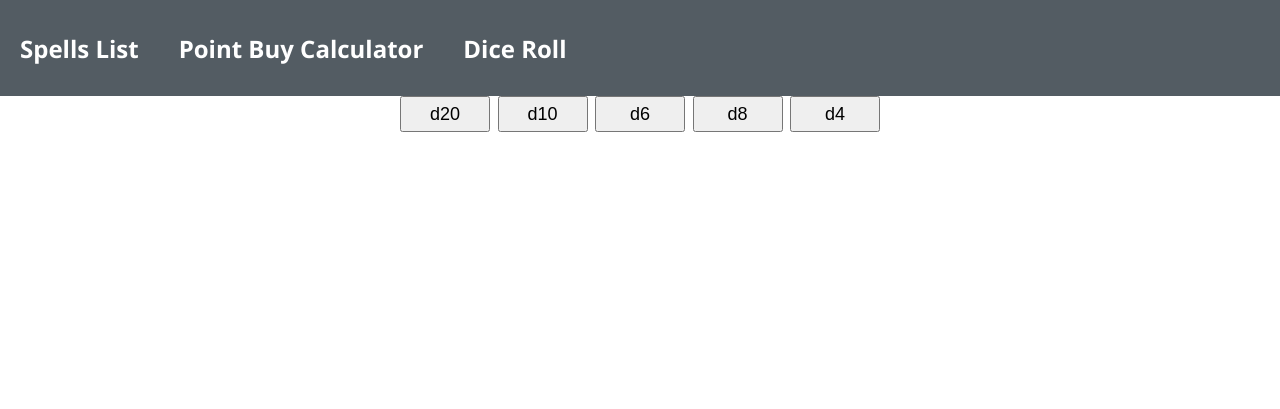
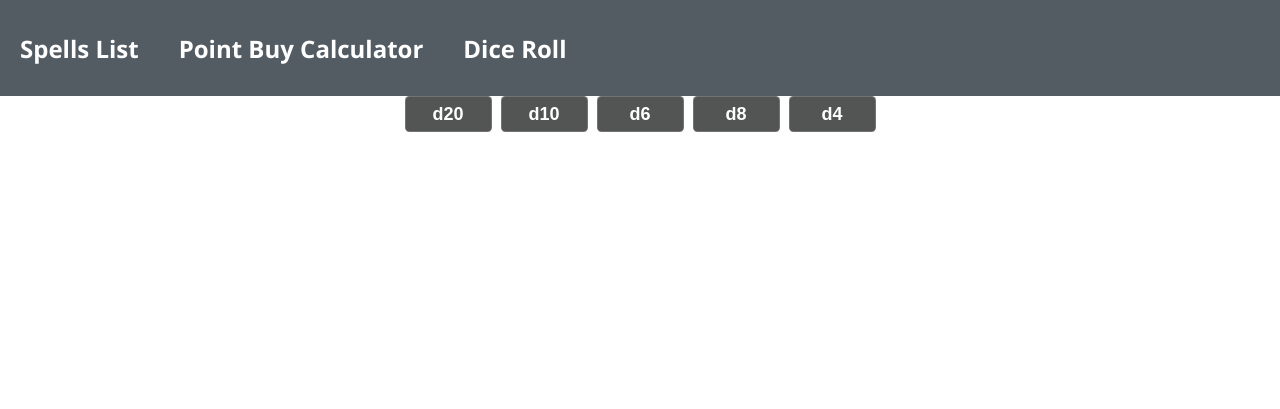
Before and after one commit to alstdu/dugo-dnd-tools, a website: page diceroll.html in a window 1280 px wide. Drawn offline with Linux system fonts and the light colour scheme; files whose address does not match are found by name.

Commit message:
Update dice button styling

```diff
--- a/diceroll.html
+++ b/diceroll.html
@@ -24,11 +24,11 @@
                 <div class="dice-ui">
                     <div class="overlay-dice-ui">
                         <div class="dice-button-container">
-                            <button class="d20-roll-button">d20</button>
-                            <button class="d10-roll-button">d10</button>
-                            <button class="d6-roll-button">d6</button>
-                            <button class="d8-roll-button">d8</button>
-                            <button class="d4-roll-button">d4</button>
+                            <button class="dice-button d20-roll-button">d20</button>
+                            <button class="dice-button d10-roll-button">d10</button>
+                            <button class="dice-button d6-roll-button">d6</button>
+                            <button class="dice-button d8-roll-button">d8</button>
+                            <button class="dice-button d4-roll-button">d4</button>
                         </div>
                         <div class="display-dice-result"></div>
                         <div>
--- a/styles/styles.css
+++ b/styles/styles.css
@@ -173,7 +173,7 @@ search label {
     border-collapse: collapse;
 }
 
-.table-styles .table-button {
+.table-styles .table-button, .dice-button {
     border-radius: 1em;
     background-color: hsla(208, 10%, 5%, 0.700);
     border: 0.1em solid hsla(208, 10%, 90%, 0.2);
```
